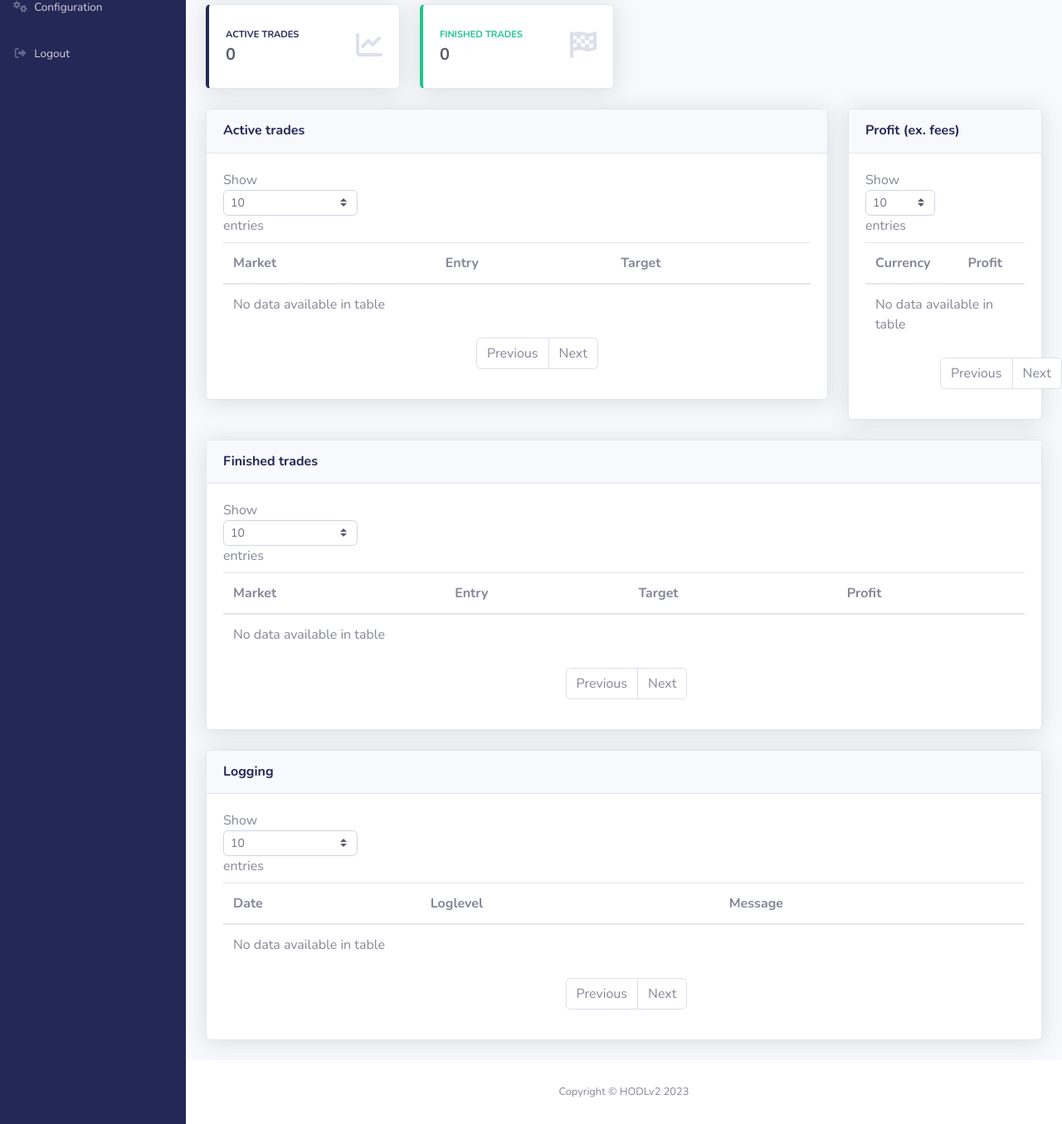
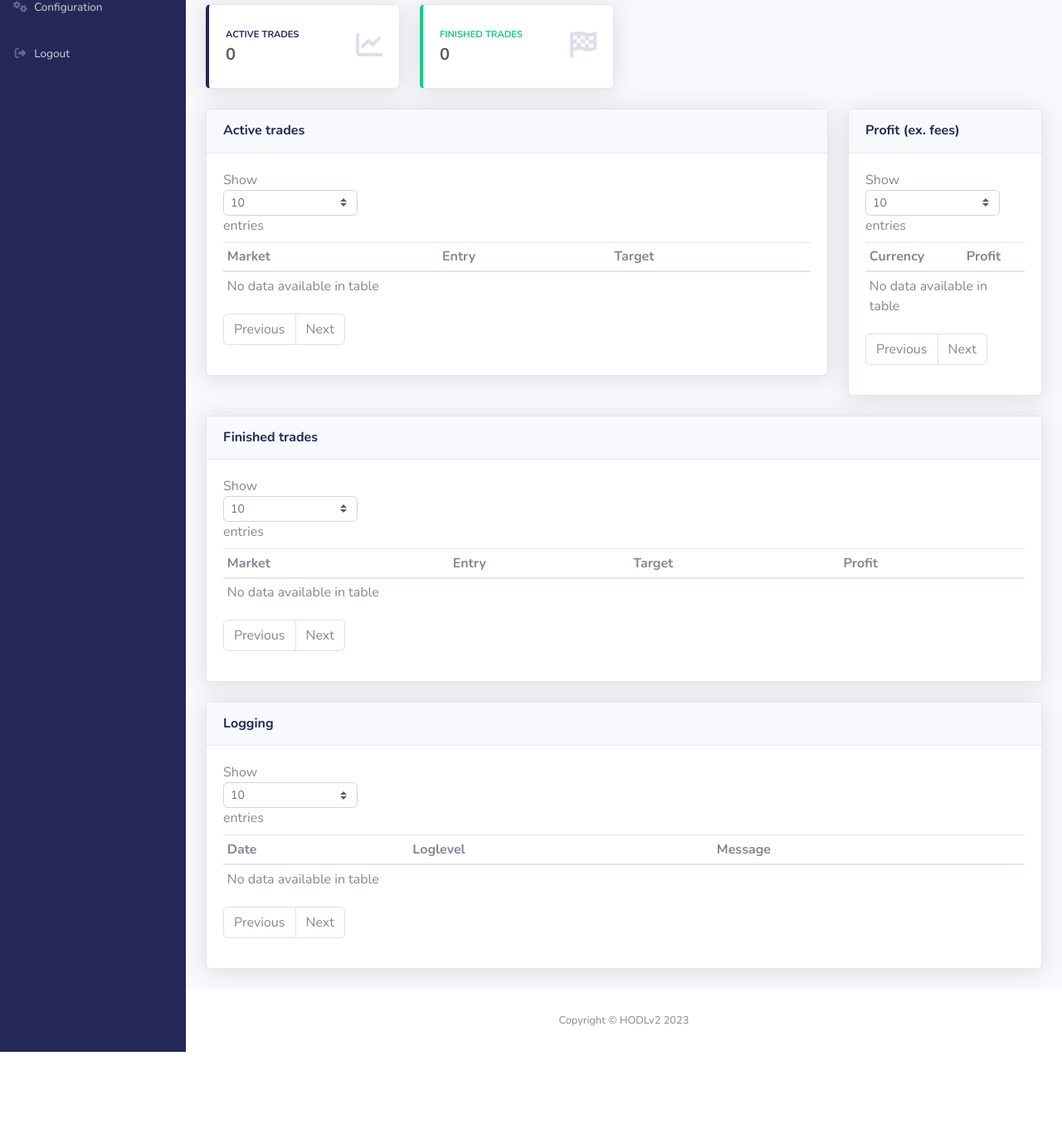
Before and after one commit to p0ntsNL/hodlv2, a Flask app: page / in a window 1280 px wide. Shown: the part 147-1502 px from the top of the page at 83% size. After the commit the page ends 1415 px from the top, so only its background shows below. Run offline with Flask 2, Linux system fonts and the light colour scheme; the visitor is signed in with stand-in values (Sample User, id 1); data that the repository does not hold is empty; some libraries are stand-ins or nearby versions.

Commit message:
dom fix for pagination

```diff
--- a/hodlv2/web/static/vendor/datatables-demo.js
+++ /dev/null
@@ -1,4 +0,0 @@
-// Call the dataTables jQuery plugin
-$(document).ready(function() {
-  $('#dataTable').DataTable();
-});
--- a/hodlv2/web/templates/index.html
+++ b/hodlv2/web/templates/index.html
@@ -46,7 +46,7 @@
                   <h6 class="m-0 font-weight-bold text-primary">Active trades</h6>
                 </div>
                 <div class="card-body">
-                  <table class="table index-table" style="width:100%">
+                  <table class="table index-table table-sm" style="width:100%">
                     <thead>
                         <tr>
                             <th>Market</th>
@@ -79,7 +79,7 @@
                   <h6 class="m-0 font-weight-bold text-primary">Profit (ex. fees)</h6>
                 </div>
                 <div class="card-body">
-                  <table class="table index-table" style="width:100%">
+                  <table class="table index-table table-sm" style="width:100%">
                     <thead>
                         <tr>
                             <th>Currency</th>
@@ -111,7 +111,7 @@
                   <h6 class="m-0 font-weight-bold text-primary">Finished trades</h6>
                 </div>
                 <div class="card-body">
-                  <table class="table index-table" style="width:100%">
+                  <table class="table index-table table-sm" style="width:100%">
                     <thead>
                         <tr>
                             <th>Market</th>
@@ -148,7 +148,7 @@
                   <h6 class="m-0 font-weight-bold text-primary">Logging</h6>
                 </div>
                 <div class="card-body">
-                  <table class="table logging-table" style="width:100%">
+                  <table class="table logging-table table-sm" style="width:100%">
                     <thead>
                         <tr>
                             <th>Date</th>
@@ -200,10 +200,10 @@
 
   <script>
     $(document).ready(function () {
-	    $('.index-table').DataTable({searching: false, info:false});
+	    $('.index-table').DataTable({searching: false, info:false, sDom: '<"row view-filter"<"col-sm-12"<"pull-left"l><"pull-right"f><"clearfix">>>t<"row view-pager"<"col-sm-12"<"text-center"ip>>>'});
     });
     $(document).ready(function () {
-            $('.logging-table').DataTable({searching: false, info:false, order: [[ 0, "desc" ]]});
+            $('.logging-table').DataTable({searching: false, info:false, sDom: '<"row view-filter"<"col-sm-12"<"pull-left"l><"pull-right"f><"clearfix">>>t<"row view-pager"<"col-sm-12"<"text-center"ip>>>', order: [[ 0, "desc" ]]});
     });
   </script>
 
```
